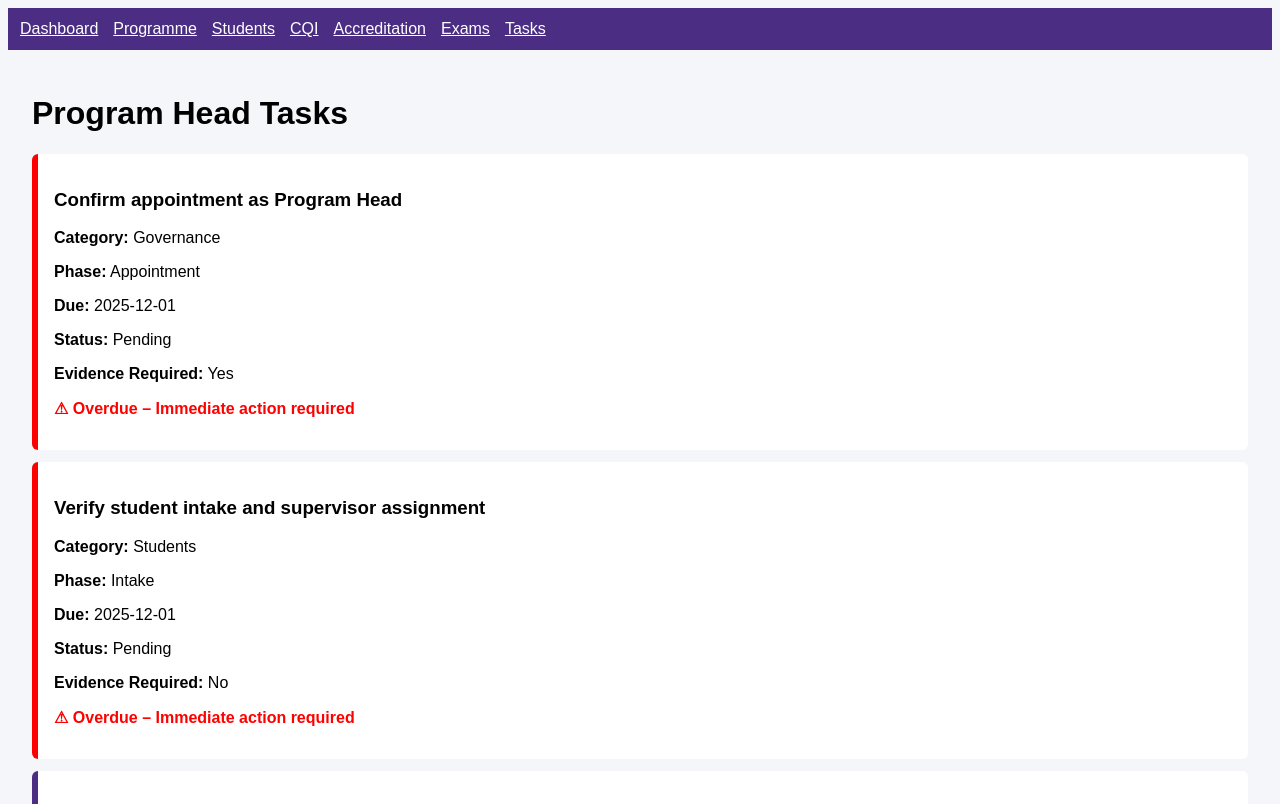
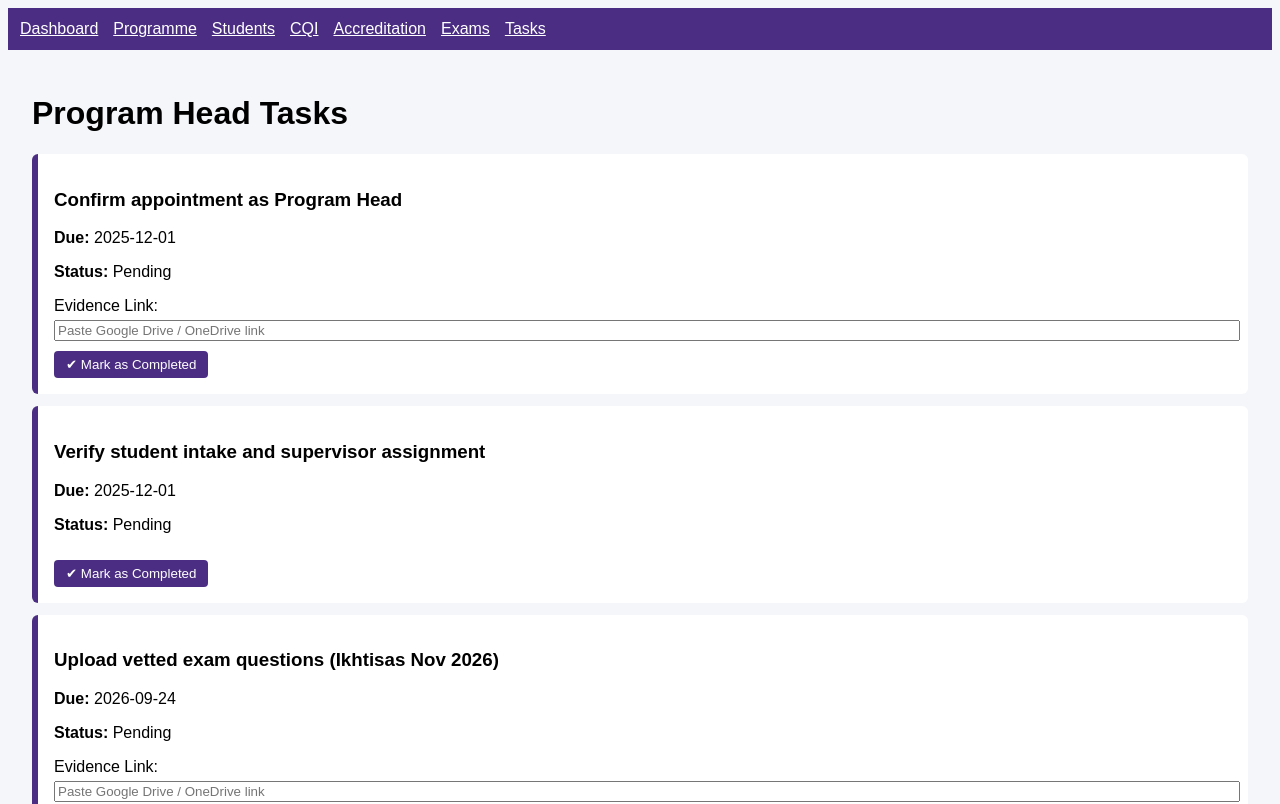
Before and after one commit to hazwanihanafi-commits/academicprogramsystem, a Next.js app: page /tasks in a window 1280 px wide. Shown: the top 804 px of the page. Built offline with nearby package versions, Linux system fonts and the light colour scheme.

Commit message:
Update tasks.js

```diff
--- a/pages/tasks.js
+++ b/pages/tasks.js
@@ -1,42 +1,87 @@
+import { useState } from "react";
 import Layout from "../components/Layout";
-import tasks from "../data/program_head_tasks.json";
+import tasksData from "../data/program_head_tasks.json";
 
 export default function Tasks() {
-  const today = new Date();
+  const [tasks, setTasks] = useState(tasksData);
+
+  function markCompleted(index) {
+    const updated = [...tasks];
+    updated[index] = {
+      ...updated[index],
+      status: "Completed",
+      completed_on: new Date().toISOString().split("T")[0]
+    };
+    setTasks(updated);
+  }
+
+  function updateEvidence(index, value) {
+    const updated = [...tasks];
+    updated[index] = {
+      ...updated[index],
+      evidence_link: value
+    };
+    setTasks(updated);
+  }
 
   return (
     <Layout>
       <h1>Program Head Tasks</h1>
 
-      {tasks.map(task => {
-        const overdue = new Date(task.due) < today && task.status !== "Completed";
-
-        return (
+      {tasks.map((task, idx) => (
         <div
           key={task.id}
           style={{
             background: "white",
             padding: 16,
             marginBottom: 12,
-              borderLeft: overdue ? "6px solid red" : "6px solid #4b2e83",
+            borderLeft: task.status === "Completed" ? "6px solid green" : "6px solid #4b2e83",
             borderRadius: 6
           }}
         >
           <h3>{task.title}</h3>
-            <p><b>Category:</b> {task.category}</p>
-            <p><b>Phase:</b> {task.phase}</p>
           <p><b>Due:</b> {task.due}</p>
           <p><b>Status:</b> {task.status}</p>
-            <p><b>Evidence Required:</b> {task.evidence_required ? "Yes" : "No"}</p>
 
-            {overdue && (
-              <p style={{ color: "red", fontWeight: "bold" }}>
-                ⚠ Overdue – Immediate action required
+          {task.evidence_required && (
+            <>
+              <label>
+                Evidence Link:
+                <input
+                  type="text"
+                  placeholder="Paste Google Drive / OneDrive link"
+                  value={task.evidence_link || ""}
+                  onChange={(e) => updateEvidence(idx, e.target.value)}
+                  style={{ width: "100%", marginTop: 5 }}
+                />
+              </label>
+            </>
+          )}
+
+          {task.status !== "Completed" && (
+            <button
+              onClick={() => markCompleted(idx)}
+              style={{
+                marginTop: 10,
+                padding: "6px 12px",
+                background: "#4b2e83",
+                color: "white",
+                border: "none",
+                borderRadius: 4,
+                cursor: "pointer"
+              }}
+            >
+              ✔ Mark as Completed
+            </button>
+          )}
+
+          {task.status === "Completed" && (
+            <p style={{ color: "green" }}>
+              Completed on {task.completed_on}
             </p>
           )}
         </div>
-        );
-      })}
+      ))}
     </Layout>
   );
 }
```
Lines whose indentation alone changed are shown as unchanged.
